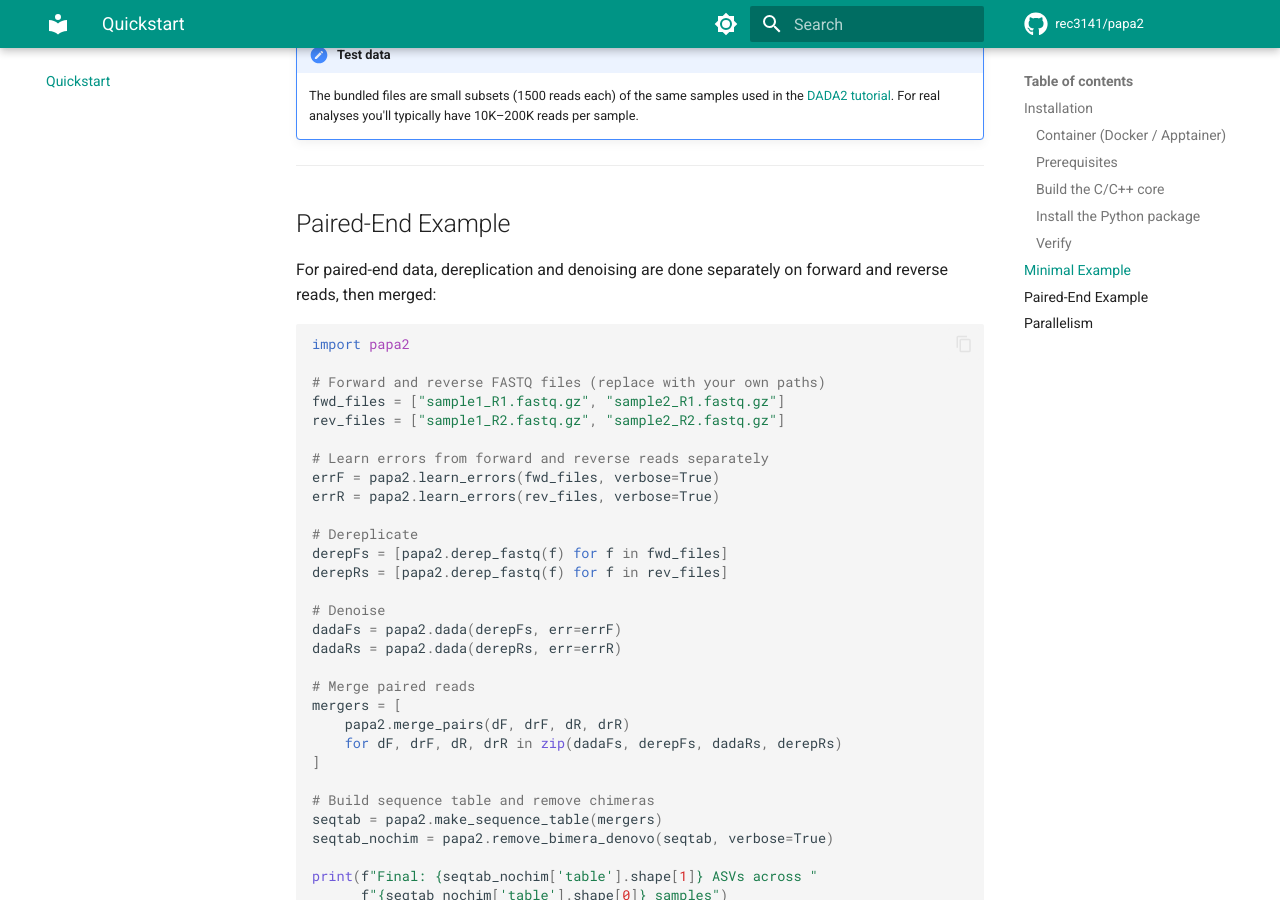
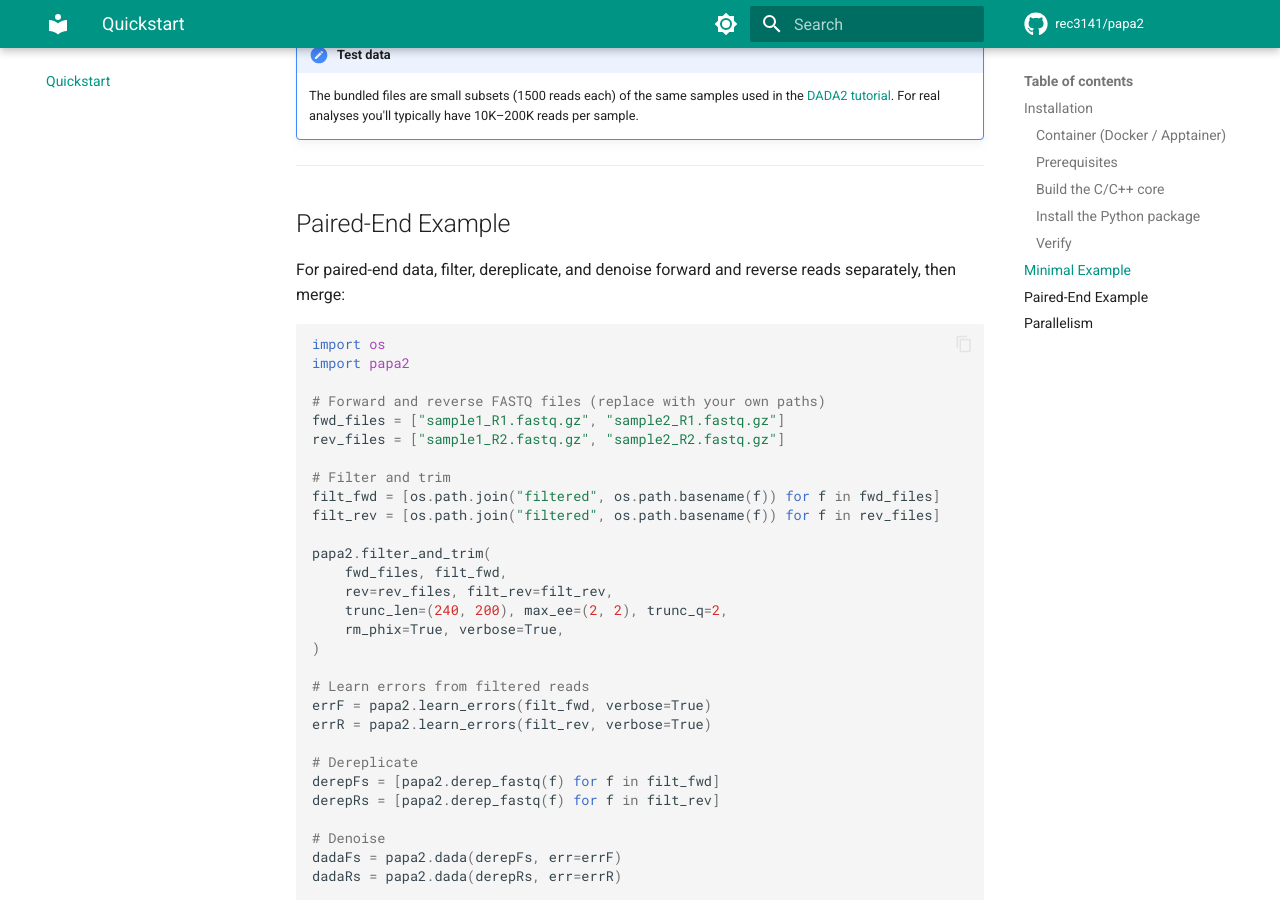
Before and after one commit to rec3141/papa2, an MkDocs documentation site: the page built from docs/quickstart.md, in a window 1280 px wide and 900 px high, scrolled down 2122 px. Built offline with MkDocs 1.6.1 and Material for MkDocs 9.7.7, drawn with Linux system fonts in a browser that asks for light colours; comment, search, counter and statistics services are not loaded.

Commit message:
Update docs with all new functions and parity results
- API reference: add filter, taxonomy, and 11 new util/error functions
- Quickstart paired-end example: add filter_and_trim step
- Index: update project layout and features list, mention 20/20 parity

Co-Authored-By: Claude Opus 4.6 (1M context) <noreply@anthropic.com>

````diff
--- a/docs/quickstart.md
+++ b/docs/quickstart.md
@@ -107,23 +107,35 @@ print("Sankey diagram saved to read_tracking.html")
 
 ## Paired-End Example
 
-For paired-end data, dereplication and denoising are done separately on
-forward and reverse reads, then merged:
+For paired-end data, filter, dereplicate, and denoise forward and reverse
+reads separately, then merge:
 
 ```python
+import os
 import papa2
 
 # Forward and reverse FASTQ files (replace with your own paths)
 fwd_files = ["sample1_R1.fastq.gz", "sample2_R1.fastq.gz"]
 rev_files = ["sample1_R2.fastq.gz", "sample2_R2.fastq.gz"]
 
-# Learn errors from forward and reverse reads separately
-errF = papa2.learn_errors(fwd_files, verbose=True)
-errR = papa2.learn_errors(rev_files, verbose=True)
+# Filter and trim
+filt_fwd = [os.path.join("filtered", os.path.basename(f)) for f in fwd_files]
+filt_rev = [os.path.join("filtered", os.path.basename(f)) for f in rev_files]
+
+papa2.filter_and_trim(
+    fwd_files, filt_fwd,
+    rev=rev_files, filt_rev=filt_rev,
+    trunc_len=(240, 200), max_ee=(2, 2), trunc_q=2,
+    rm_phix=True, verbose=True,
+)
+
+# Learn errors from filtered reads
+errF = papa2.learn_errors(filt_fwd, verbose=True)
+errR = papa2.learn_errors(filt_rev, verbose=True)
 
 # Dereplicate
-derepFs = [papa2.derep_fastq(f) for f in fwd_files]
-derepRs = [papa2.derep_fastq(f) for f in rev_files]
+derepFs = [papa2.derep_fastq(f) for f in filt_fwd]
+derepRs = [papa2.derep_fastq(f) for f in filt_rev]
 
 # Denoise
 dadaFs = papa2.dada(derepFs, err=errF)
````
Also changed, not shown: docs/api.md (+102 -0 lines), docs/index.md (+10 -6 lines).
